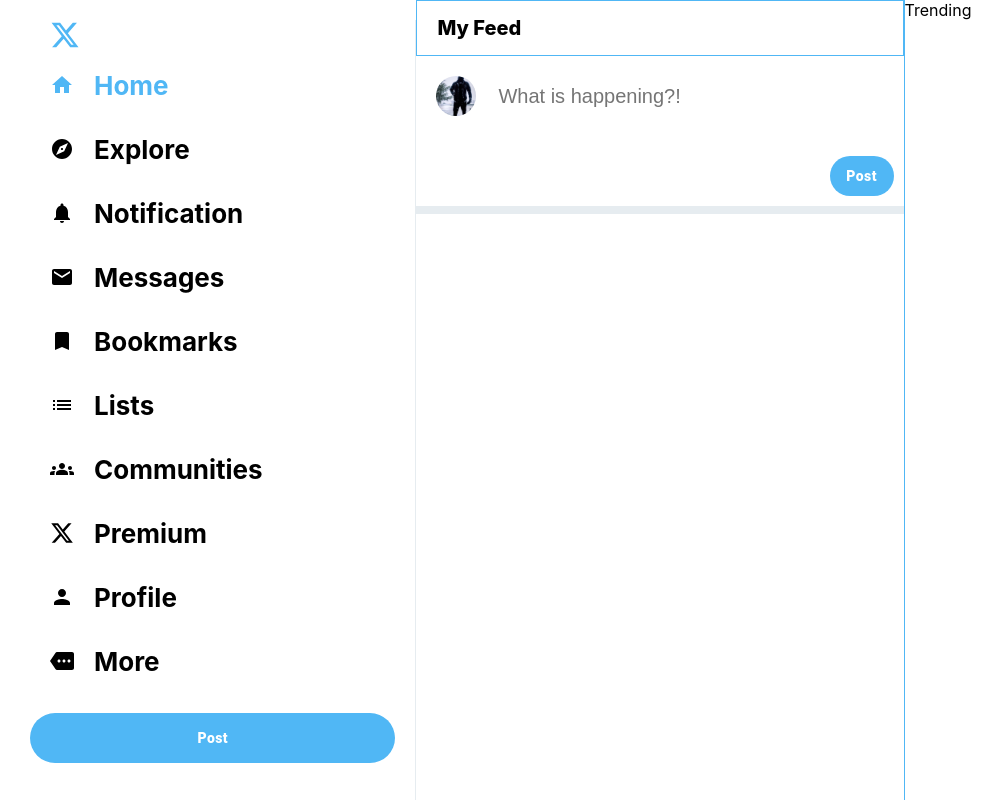
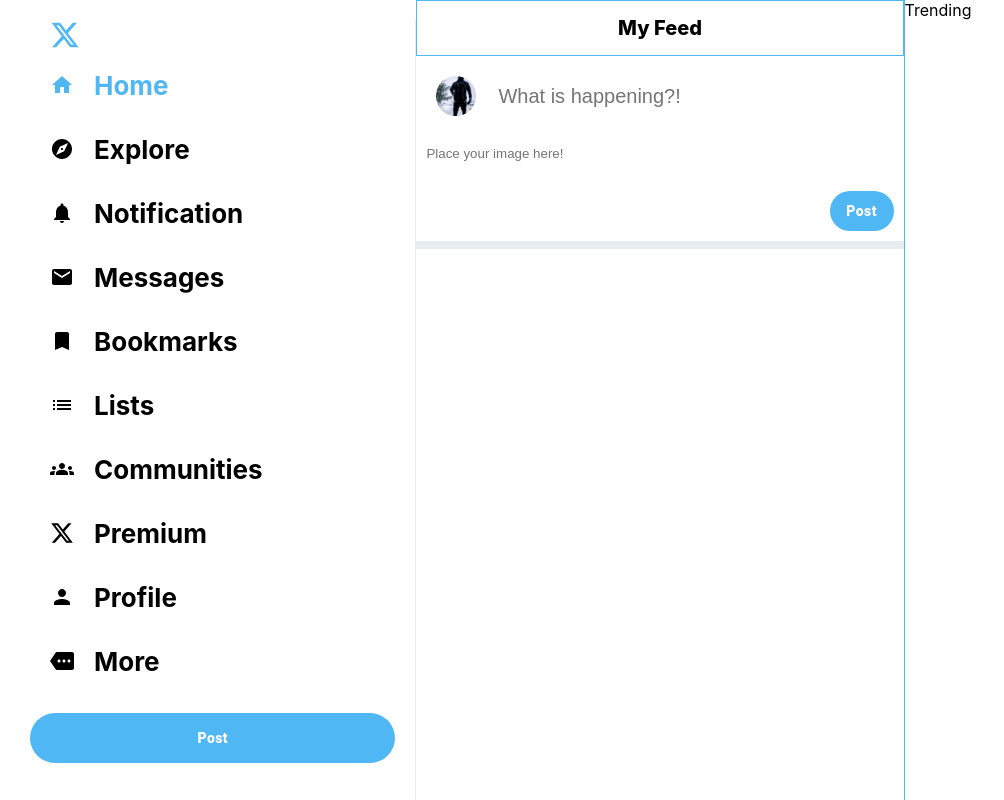
Before and after one commit to DarkVayder/X, a React (Create React App) app: page / in a window 1280 px wide. Shown: the whole page, without its empty margins (0-1004 px from the left). Built offline with nearby package versions, Linux system fonts and the light colour scheme.

Commit message:
feat: Tweetbox image input box styling

```diff
--- a/src/Feed.css
+++ b/src/Feed.css
@@ -26,4 +26,5 @@
 .feed__header > h2 {
     font-size: 20px;
     font-weight: 800;
+    text-align: center;
 }
--- a/src/TweetBox.css
+++ b/src/TweetBox.css
@@ -32,3 +32,8 @@
     margin-top: 20px !important;
     margin-left: auto !important;
 }
+
+.tweetBox__ImageInput > input {
+    border: none !important;
+    padding: 10px;
+}
--- a/src/TweetBox.js
+++ b/src/TweetBox.js
@@ -11,6 +11,10 @@ function TweetBox() {
           <Avatar src={userAvatar} alt="User Avatar"></Avatar>
           <input placeholder='What is happening?!' type='text'></input>
         </div>
+          <div className='tweetBox__ImageInput'>
+
+          <input placeholder='Place your image here!' type='text'></input>
+        </div>
         <Button className="tweetBox__tweetButton">Post</Button>
       </form>
     </div>
```
